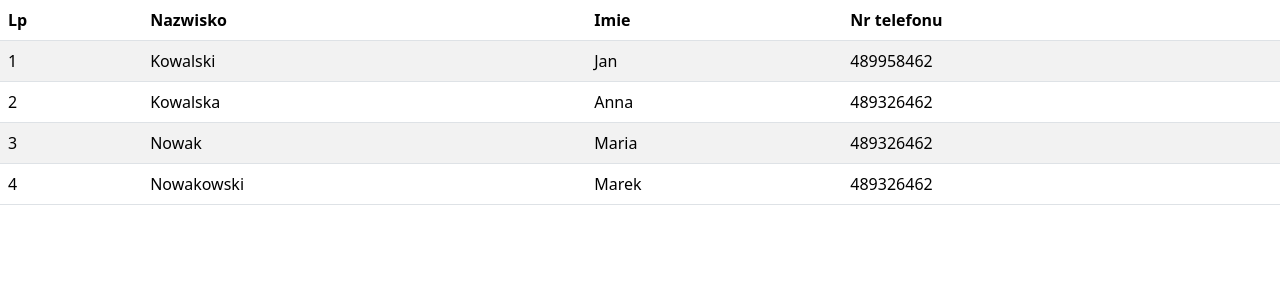
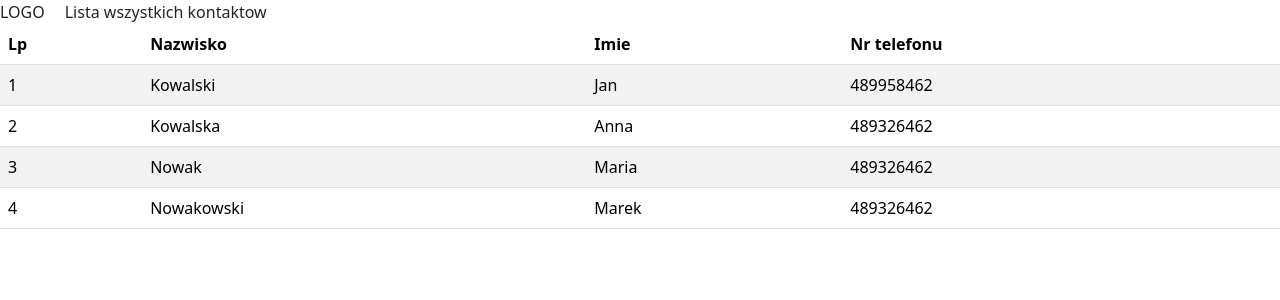
Before and after one commit to Hekterek/app-kontakty, an Angular app: page / in a window 1280 px wide. Shown: the top 300 px of the page. Built offline with nearby package versions, Linux system fonts and the light colour scheme.

Commit message:
add header component

```diff
--- a/src/app/contacts/contacts-list/contacts-list.component.html
+++ b/src/app/contacts/contacts-list/contacts-list.component.html
@@ -1,4 +1,8 @@
-<table class="table table-striped">
+<app-header>
+    <span content>Lista wszystkich kontaktow</span>
+</app-header>
+
+<table *ngIf="contacts.length > 0; else noContactsAlert" class="table table-striped">
 
     <thead>
         <tr>
@@ -19,3 +23,9 @@
     </tbody>
 
 </table>
+
+<ng-template #noContactsAlert>
+    <p class="no-contacts">
+        Aktualnie Brak Kontaktow
+    </p>
+</ng-template>
--- a/src/app/contacts/contacts-list/contacts-list.component.scss
+++ b/src/app/contacts/contacts-list/contacts-list.component.scss
@@ -0,0 +1,6 @@
+.no-contacts {
+  font-size: 20px;
+  font-weight: bold;
+  text-align: center;
+  color: red;
+}
--- a/src/app/contacts/contacts.module.ts
+++ b/src/app/contacts/contacts.module.ts
@@ -1,10 +1,11 @@
 import { NgModule } from '@angular/core';
 import { CommonModule } from '@angular/common';
 import { ContactsListComponent } from './contacts-list/contacts-list.component';
+import { SharedModule } from '../shared/shared.module';
 
 @NgModule({
   declarations: [ContactsListComponent],
-  imports: [CommonModule],
+  imports: [CommonModule, SharedModule],
   exports: [ContactsListComponent],
 })
 export class ContactsModule {}
--- /dev/null
+++ b/src/app/shared/header/header.component.html
@@ -0,0 +1,4 @@
+<header>
+    <span>LOGO</span>
+    <ng-content select="[content]"></ng-content>
+</header>
--- /dev/null
+++ b/src/app/shared/header/header.component.scss
@@ -0,0 +1,3 @@
+span {
+  margin-right: 20px;
+}
```
Also changed, not shown: src/app/shared/header/header.component.ts (added, +10 -0 lines), src/app/shared/shared.module.ts (added, +10 -0 lines), 1 other file (tests, documents, lock files or other folders).
